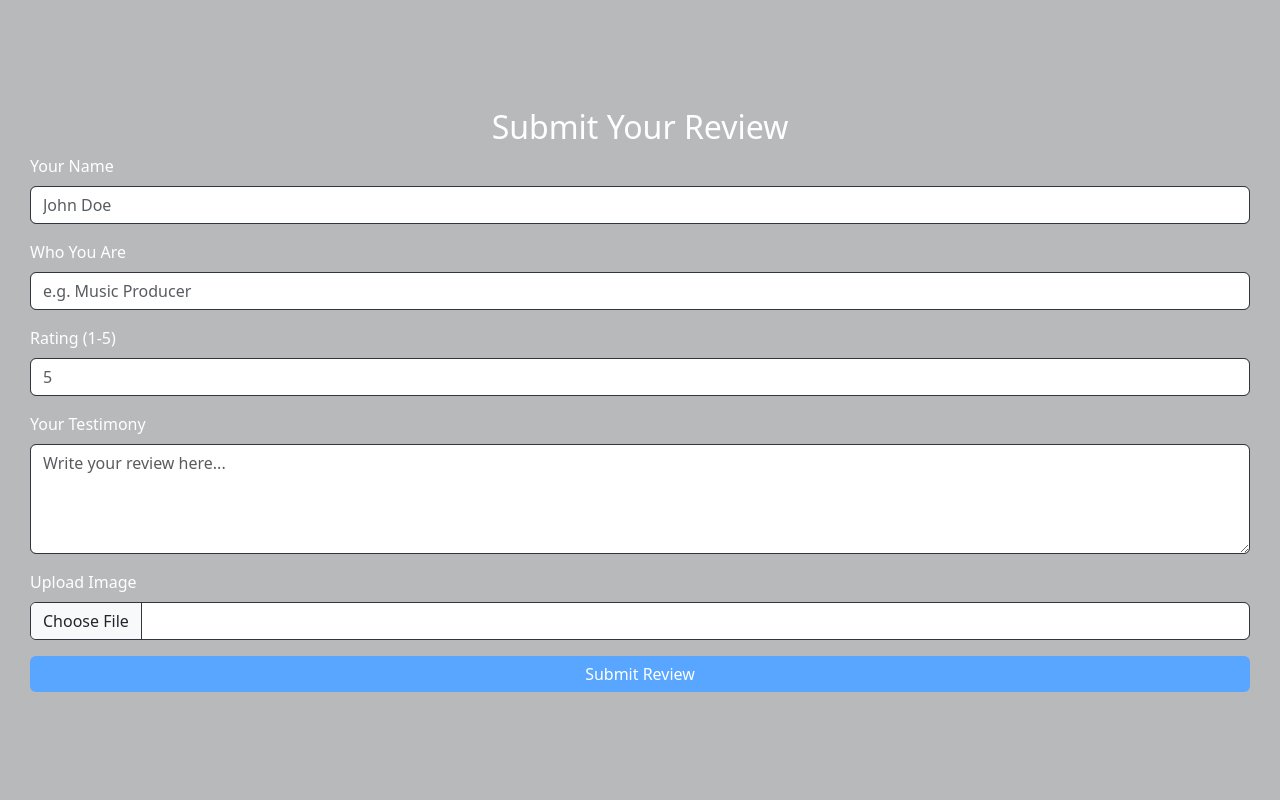
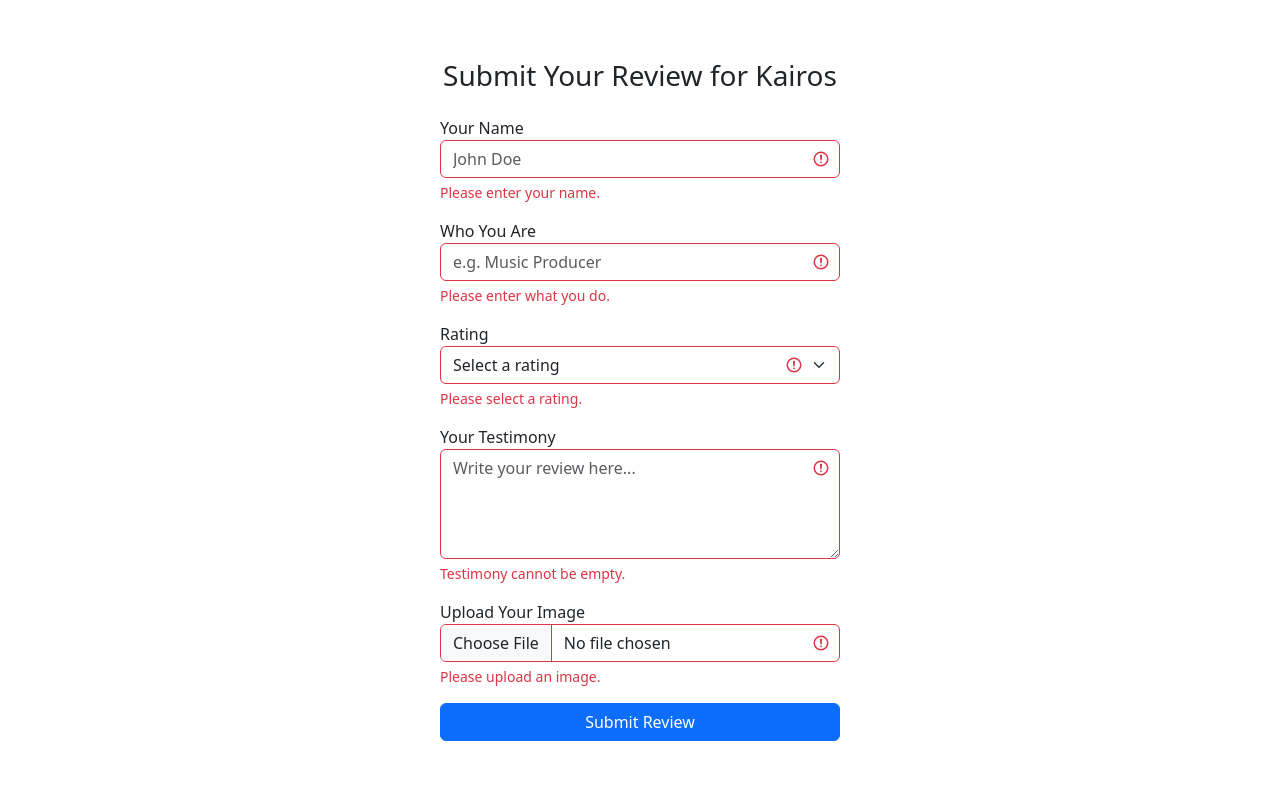
Before and after one commit to boluwatife-py/Kairos-Portfolio, a Django app: template templates/review-form.html in a window 1280 px wide. Run offline with Django 3.2, Linux system fonts and the light colour scheme; the template is opened without the code that fills it, so the values that code supplies are empty.

Commit message:
files completed

```diff
--- a/templates/review-form.html
+++ b/templates/review-form.html
@@ -10,37 +10,17 @@
     <link href="https://placehold.co/50x50/953BF8/white?text=K" rel="apple-touch-icon">
     <style>
         body {
-            background-color: #0d11174b;
-            color: white;
             display: flex;
             justify-content: center;
             align-items: center;
             height: 100vh;
+            background-color: #fff;
+            /* No background */
         }
 
         .review-container {
-            padding: 30px;
-            border-radius: 10px;
             width: 100%;
-        }
-
-        .form-control {
-            border: 1px solid #30363d;
-            color: white;
-        }
-
-        .form-control:focus {
-            border-color: #58a6ff;
-            box-shadow: 0 0 5px rgba(88, 166, 255, 0.5);
-        }
-
-        .btn-primary {
-            background-color: #58a6ff;
-            border: none;
-        }
-
-        .btn-primary:hover {
-            background-color: #1f6feb;
+            max-width: 400px;
         }
     </style>
 </head>
@@ -48,41 +28,79 @@
 <body>
 
     <div class="review-container">
-        <h2 class="text-center">Submit Your Review</h2>
-        <form method="post" enctype="multipart/form-data">
+        <h3 class="text-center mb-4">Submit Your Review for Kairos</h3>
+        <form method="post" enctype="multipart/form-data" class="needs-validation" novalidate>
             {% csrf_token %}
 
-            <div class="mb-3">
-                <label for="name" class="form-label">Your Name</label>
-                <input type="text" name="name" id="name" class="form-control" placeholder="John Doe" required>
+            <div class="form-row">
+                <div class="col-md-12 mb-3">
+                    <label for="name">Your Name</label>
+                    <input type="text" name="name" id="name" class="form-control is-invalid" placeholder="John Doe"
+                        required>
+                    <div class="valid-feedback">Looks good!</div>
+                    <div class="invalid-feedback">Please enter your name.</div>
+
+                </div>
+                <div class="col-md-12 mb-3">
+                    <label for="who_you_are">Who You Are</label>
+                    <input type="text" name="who_you_are" id="who_you_are" class="form-control is-invalid"
+                        placeholder="e.g. Music Producer" required>
+                    <div class="valid-feedback">Looks good!</div>
+                    <div class="invalid-feedback">Please enter what you do.</div>
+
+
+                </div>
+                <div class="col-md-12 mb-3">
+                    <label for="rating">Rating</label>
+                    <select name="rating" id="rating" class="form-select is-invalid" required>
+                        <option value="" selected disabled>Select a rating</option>
+                        <option value="1">1 - Poor</option>
+                        <option value="2">2 - Fair</option>
+                        <option value="3">3 - Good</option>
+                        <option value="4">4 - Very Good</option>
+                        <option value="5">5 - Excellent</option>
+                    </select>
+                    <div class="invalid-feedback">Please select a rating.</div>
+                </div>
             </div>
 
-            <div class="mb-3">
-                <label for="who_you_are" class="form-label">Who You Are</label>
-                <input type="text" name="who_you_are" id="who_you_are" class="form-control"
-                    placeholder="e.g. Music Producer" required>
+            <div class="form-row">
+                <div class="col-md-12 mb-3">
+                    <label for="testimony">Your Testimony</label>
+                    <textarea name="testimony" id="testimony" class="form-control is-invalid" rows="4"
+                        placeholder="Write your review here..." required></textarea>
+                    <div class="invalid-feedback">Testimony cannot be empty.</div>
+                </div>
             </div>
 
-            <div class="mb-3">
-                <label for="rating" class="form-label">Rating (1-5)</label>
-                <input type="number" name="rating" id="rating" class="form-control" min="1" max="5" placeholder="5"
-                    required>
+            <div class="form-row">
+                <div class="col-md-12 mb-3">
+                    <label for="user_image">Upload Your Image</label>
+                    <input type="file" name="user_image" id="user_image" class="form-control is-invalid">
+                    <div class="invalid-feedback">Please upload an image.</div>
+                </div>
             </div>
 
-            <div class="mb-3">
-                <label for="testimony" class="form-label">Your Testimony</label>
-                <textarea name="testimony" id="testimony" class="form-control" rows="4"
-                    placeholder="Write your review here..." required></textarea>
-            </div>
-
-            <div class="mb-3">
-                <label for="user_image" class="form-label">Upload Image</label>
-                <input type="file" name="user_image" id="user_image" class="form-control">
-            </div>
-
-            <button type="submit" class="btn btn-primary w-100">Submit Review</button>
+            <button class="btn btn-primary w-100" type="submit">Submit Review</button>
         </form>
     </div>
+
+    <script>
+        // Bootstrap validation script
+        (function () {
+            'use strict';
+            var forms = document.querySelectorAll('.needs-validation');
+            Array.prototype.slice.call(forms).forEach(function (form) {
+                form.addEventListener('submit', function (event) {
+                    if (!form.checkValidity()) {
+                        event.preventDefault();
+                        event.stopPropagation();
+                    }
+                    form.classList.add('was-validated');
+                }, false);
+            });
+        })();
+    </script>
 
 </body>
 
```
Also changed, not shown: db.sqlite3.
